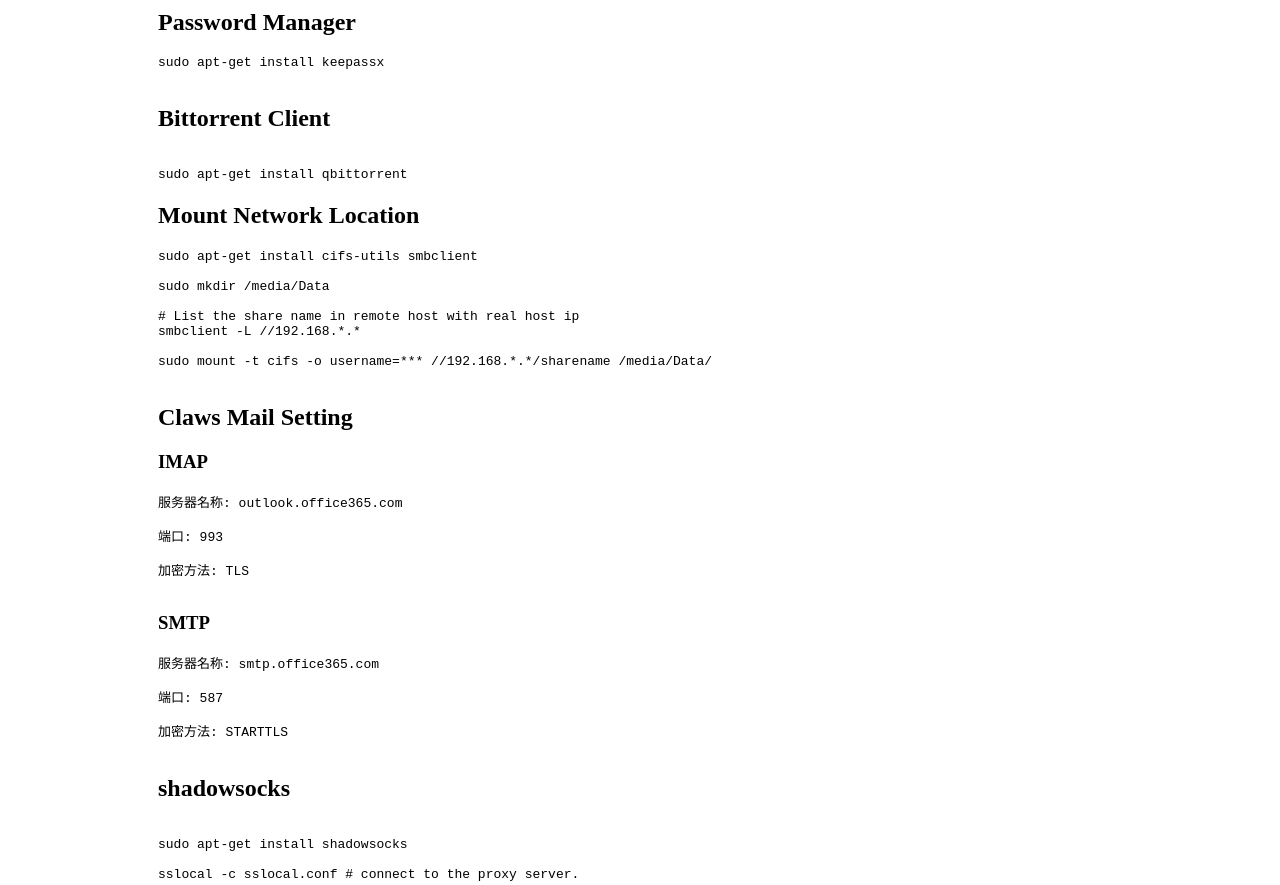
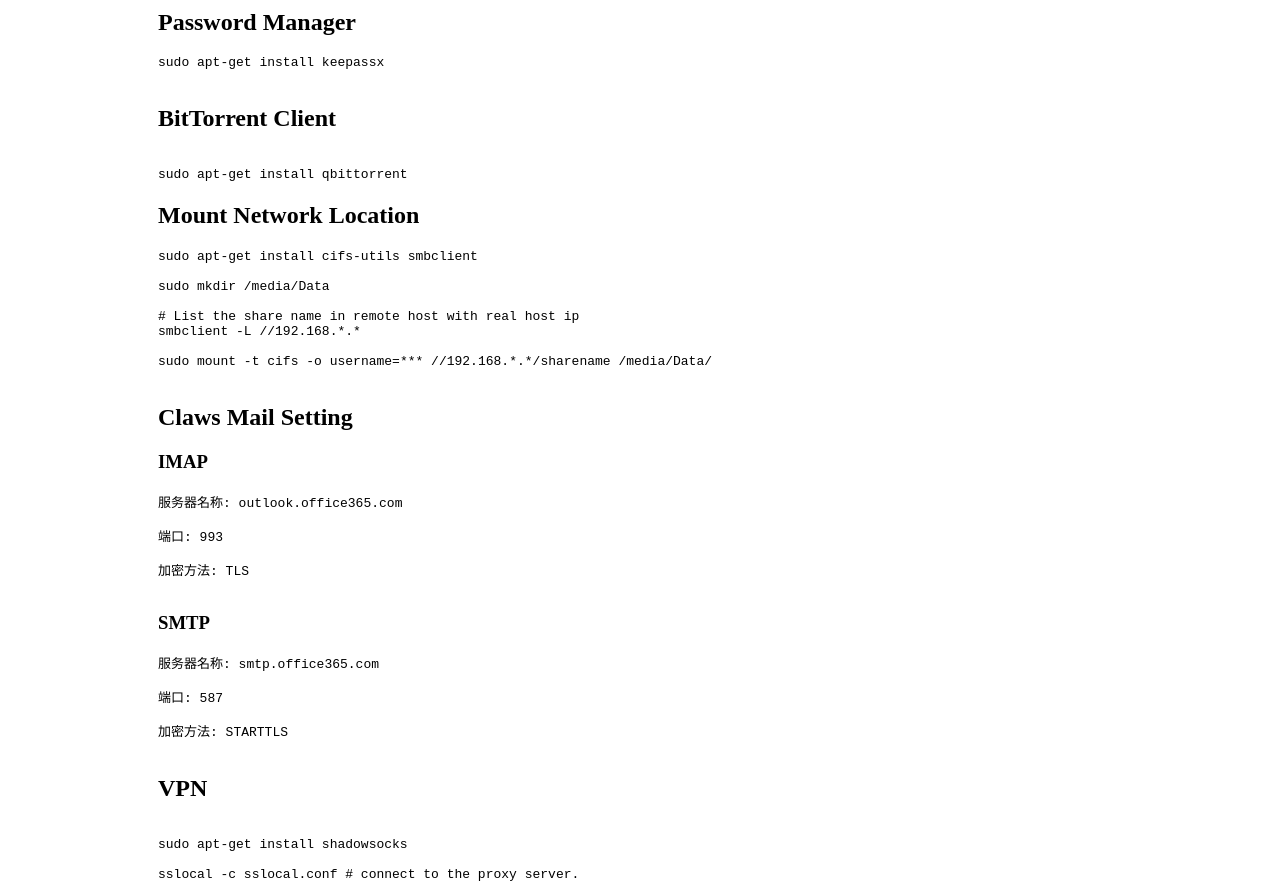
Before and after one commit to liuning0820/liuning0820.github.io, a Jekyll site: the page built from _posts/2019-04-18-play-with-debian.md, in a window 1280 px wide and 1400 px high, scrolled down 1007 px. Shown: the part 155-1040 px from the top of the window. Built offline with Jekyll 4.4.1, drawn with Linux system fonts in a browser that asks for light colours; some of the changed text lies outside the part shown.

````diff
--- a/_posts/2019-04-18-play-with-debian.md
+++ b/_posts/2019-04-18-play-with-debian.md
@@ -66,13 +65,12 @@ sudo apt-get install keepassx
 
 ```
 
-## Bittorrent Client
+## BitTorrent Client
 
 ```sh
 
 sudo apt-get install qbittorrent
 ```
-
 
 ## Mount Network Location
 
@@ -111,8 +109,7 @@ sudo mount -t cifs -o username=*** //192.168.*.*/sharename /media/Data/
 
 ```
 
-
-## shadowsocks
+## VPN
 
 
 ```sh
@@ -149,7 +146,6 @@ sudo apt-get install putty
 
 ```
 
-
 ### GIMP - Open Source Image Editor
 
 ```sh
````
Also changed, not shown: other parts of _posts/2019-04-18-play-with-debian.md (+1 -4 lines), 1 other file.
